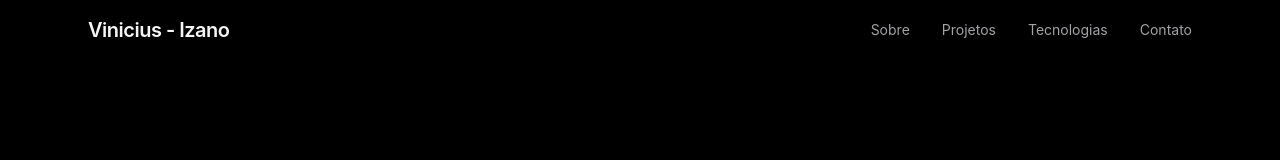
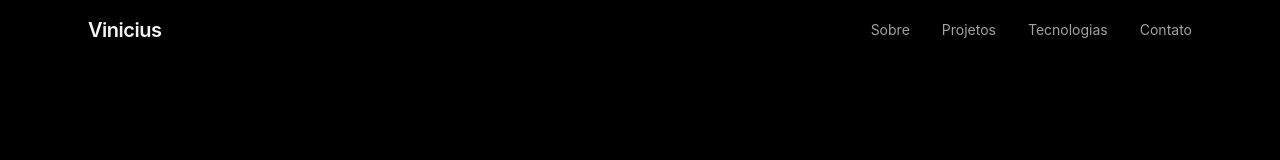
Before and after one commit to izanomikoto/Portf-lio, a Next.js app: page / in a window 1280 px wide. Shown: the top 160 px of the page. Built offline with nearby package versions, Linux system fonts and the light colour scheme.

Commit message:
Update portfolio content and disable GitHub Pages workflow

```diff
--- a/src/app/layout.tsx
+++ b/src/app/layout.tsx
@@ -2,7 +2,7 @@ import type { Metadata } from "next";
 import "./globals.css";
 
 export const metadata: Metadata = {
-  title: "VINICIUS | Engenheiro de Sofware & Desenvolvedor",
+  title: "Vinicius | Engenheiro de Sofware & Desenvolvedor",
   description: "Construindo experiências digitais imersivas. Arquiteto de software especializado em desenvolvimento de jogos, aplicativos macOS nativos e sistemas escaláveis.",
   icons: {
     icon: "/favicon.svg",
--- a/src/app/page.tsx
+++ b/src/app/page.tsx
@@ -111,7 +111,7 @@ export default function Home() {
             className="text-xl font-semibold tracking-tight"
             whileHover={{ scale: 1.02 }}
           >
-            Vinicius - Izano
+            Vinicius
           </motion.a>
 
           {/* Desktop Nav */}
```
